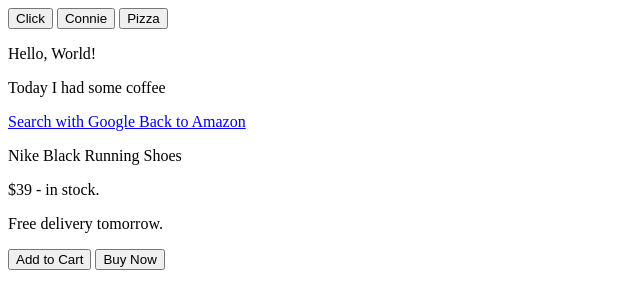
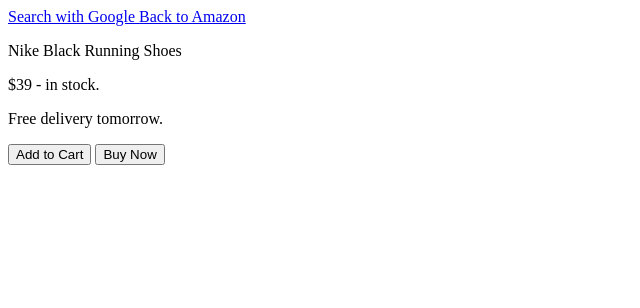
Before and after one commit to CAngeley/CAngeley.github.io, a plain HTML site: page index.html in a window 1280 px wide. Shown: the whole page, without its empty margins (0-640 px from the left). Drawn offline with Linux system fonts and the light colour scheme.

Commit message:
Update index.html

```diff
--- a/index.html
+++ b/index.html
@@ -1,18 +1,3 @@
-<button>
-  Click
-</button>
-<button>
-  Connie
-</button>
-<button>
-  Pizza
-</button>
-<p>
-  Hello, World!
-</p>
-<p>
-  Today I had some coffee
-</p>
 <a href="https://www.google.com/" target="_blank">
   Search with Google
 </a>
```
